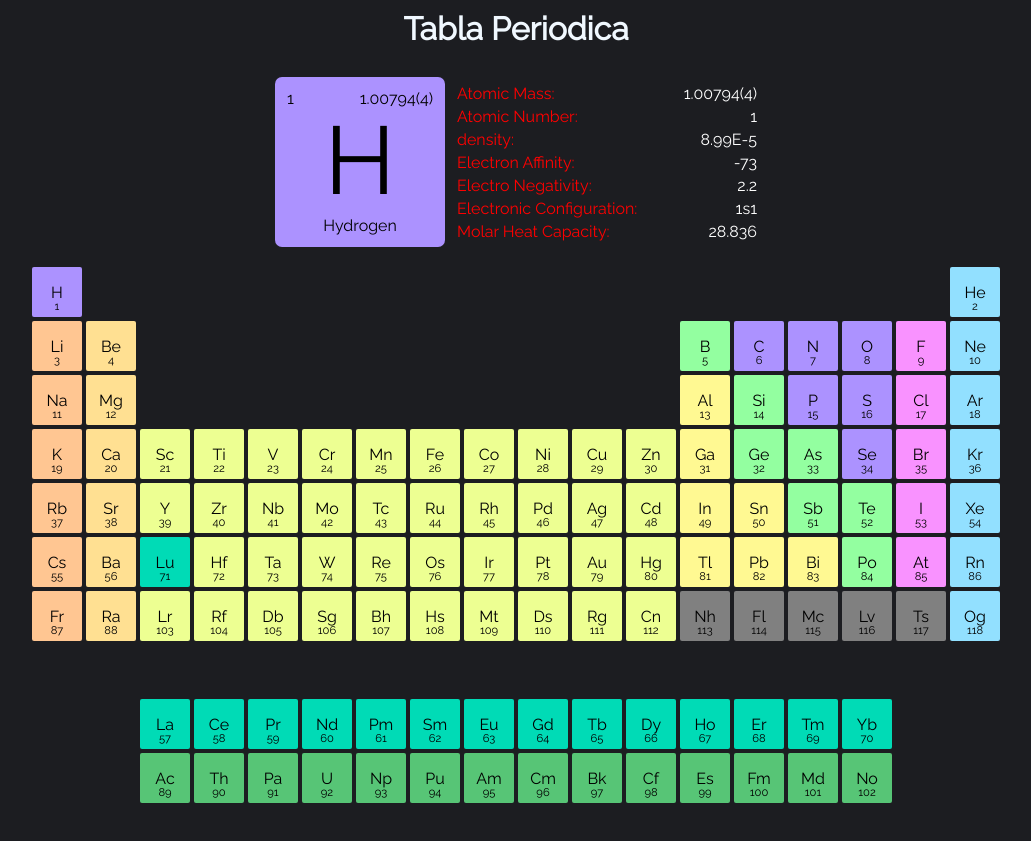
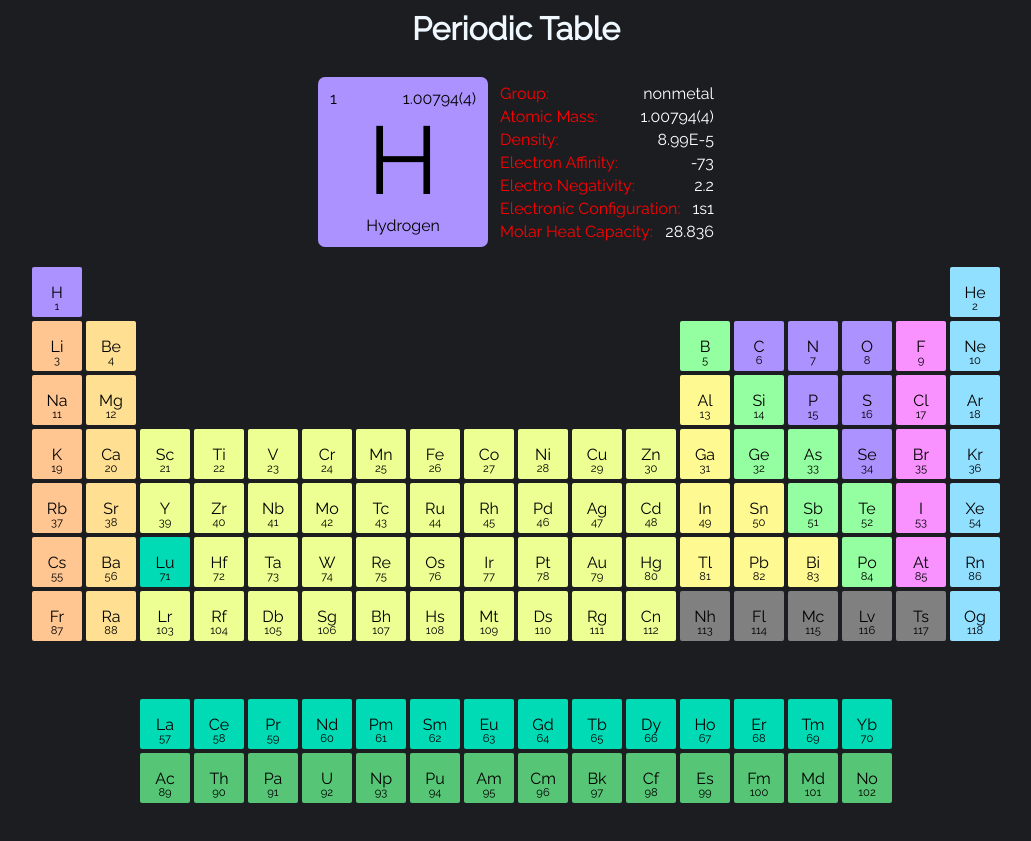
Before and after one commit to Laguilavo10/periodic-table, a React (Vite) app: page / in a window 1280 px wide. Shown: the whole page, without its empty margins (124-1155 px from the left). Built offline with nearby package versions, Linux system fonts and the light colour scheme.

Commit message:
pequeños arreglos

```diff
--- a/src/App.jsx
+++ b/src/App.jsx
@@ -4282,7 +4282,7 @@ function App() {
   const [elementoDetalle, setElementoDetalle] = useState('')
   return (
     <>
-      <h1>Tabla Periodica</h1>
+      <h1>Periodic Table</h1>
       <div className='tabla-periodica'>
         <ElementoDetalle elementoDetalle={elementoDetalle || elementos[0]}></ElementoDetalle>
         <TablaPeriodica>
--- a/src/components/ElementoDetalle/index.jsx
+++ b/src/components/ElementoDetalle/index.jsx
@@ -15,13 +15,13 @@ export function ElementoDetalle({elementoDetalle}) {
       <div className="info-elemento">
         <ul>
           {/* <li>History: <span>{elementoDetalle.facts}</span></li> */}
-          <li>Atomic Mass: <span>{elementoDetalle.atomicMass}</span></li>
-          <li>Atomic Number: <span>{elementoDetalle.atomicNumber}</span></li>
-          <li>density: <span>{elementoDetalle.density}</span></li>
-          <li>Electron Affinity: <span>{elementoDetalle.electronAffinity}</span></li>
-          <li>Electro Negativity: <span>{elementoDetalle.electronegativity}</span></li>
-          <li>Electronic Configuration: <span>{elementoDetalle.electronicConfiguration}</span></li>
-          <li>Molar Heat Capacity: <span>{elementoDetalle.molarHeatCapacity}</span></li>
+          <li> Group: <span>{elementoDetalle.groupBlock}</span></li>
+          <li> Atomic Mass: <span>{elementoDetalle.atomicMass}</span></li>
+          <li> Density: <span>{elementoDetalle.density}</span></li>
+          <li> Electron Affinity: <span>{elementoDetalle.electronAffinity}</span></li>
+          <li> Electro Negativity: <span>{elementoDetalle.electronegativity}</span></li>
+          <li> Electronic Configuration: <span>{elementoDetalle.electronicConfiguration}</span></li>
+          <li> Molar Heat Capacity: <span>{elementoDetalle.molarHeatCapacity}</span></li>
         </ul>
       </div>
 
--- a/src/styles/elementoDetalle.css
+++ b/src/styles/elementoDetalle.css
@@ -38,7 +38,6 @@
 }
 
 .info-elemento{
-  min-width: 300px;
   margin: auto;
 }
 
```
